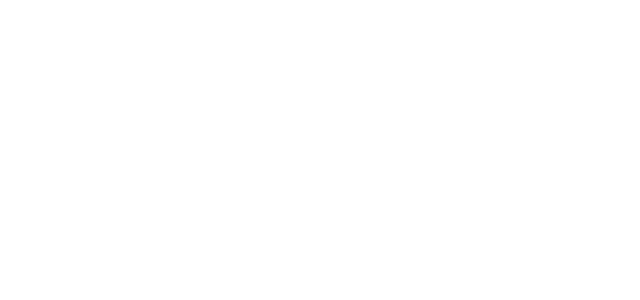
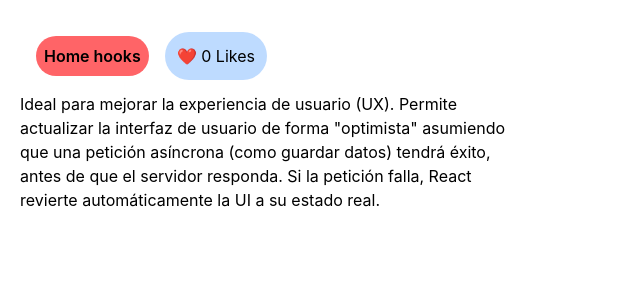
Before and after one commit to Jhosett/Prueba_React_Instalacion, a React app in the folder frontend/: page /useOptimistic in a window 1280 px wide. Before the commit this address had no page. Shown: the top 300 px of the page, without its empty margins (0-640 px from the left). Built offline with nearby package versions, Linux system fonts and the light colour scheme; the HTML template or start-up script is replaced by a standard one.

Commit message:
hechos los nuevos hooks de react 19

```diff
--- a/frontend/src/App.jsx
+++ b/frontend/src/App.jsx
@@ -16,6 +16,11 @@ import HookUseEffect from './playground/HookUseEffect'
 import HookUseLayoutEffect from './playground/HookUseLayoutEffect'
 import HookUseInsertionEffect from './playground/HookUseInsertionEffect'
 import HookUseReducer from './playground/HookUseReducer'
+import HookUse from './playground/HookUse'
+import HookUseOptimistic from './playground/HookUseOptimistic'
+import HookUseFormStatus from './playground/HookUseFormStatus'
+import HookUseActionState from './playground/HookUseActionState'
+
 
 function App() {
   return (
@@ -35,6 +40,10 @@ function App() {
         <Route path='/useLayoutEffect' element={<HookUseLayoutEffect/>}></Route>
         <Route path='/useInsertionEffect' element={<HookUseInsertionEffect/>}></Route>
         <Route path='/useReducer' element={<HookUseReducer/>}></Route>
+        <Route path='/use' element={<HookUse/>}></Route>
+        <Route path='/useOptimistic' element={<HookUseOptimistic/>}></Route>
+        <Route path='/useFormStatus' element={<HookUseFormStatus/>}></Route>
+        <Route path='/useActionState' element={<HookUseActionState/>}></Route>
       </Routes>
     </BrowserRouter>
   )
--- a/frontend/src/components/HookTable.jsx
+++ b/frontend/src/components/HookTable.jsx
@@ -76,6 +76,30 @@ export default function HookTable() {
       ruta: "/useInsertionEffect",
       descripcion: "Permite insertar estilos en el DOM antes del cálculo del layout.",
       categoria: "Efectos"
+    },
+    {
+      hook: "Use",
+      ruta: "/use",
+      descripcion: "permite leer el valor de un recurso (como una Promesa o un Contexto) directamente durante el renderizado.",
+      categoria: "Nuevos React 19"
+    },
+    {
+      hook: "UseOptimistic",
+      ruta: "/useOptimistic",
+      descripcion: "Es un Hook de React que te permite actualizar la interfaz de usuario / UI de manera optimista.",
+      categoria: "Nuevos React 19"
+    },
+    {
+      hook: "UseFormStatus",
+      ruta: "/useFormStatus",
+      descripcion: "Es un Hook que brinda información de estado del último formulario enviado.",
+      categoria: "Nuevos React 19"
+    },
+    {
+      hook: "UseActionState",
+      ruta: "/useActionState",
+      descripcion: "Es un Hook que permite actualizar el estado en función del resultado de una acción de formulario.",
+      categoria: "Nuevos React 19"
     }
   ];
 
--- /dev/null
+++ b/frontend/src/playground/HookUse.jsx
@@ -0,0 +1,40 @@
+import { use, Suspense } from 'react'
+import { useNavigate } from 'react-router-dom'
+
+// simulamos la respuesta desde una API
+const fetchMessage = () => new Promise(resolve => setTimeout(() => resolve("¡Hola desde el servidor!"), 2000));
+
+function MessageComponent({ messagePromise }) {
+  // 'use' pausa el renderizado hasta que la promesa se resuelva
+  const message = use(messagePromise);
+  return <p>{message}</p>;
+}
+
+export default function App() {
+  const promise = fetchMessage();
+  const navigate = useNavigate()
+
+  const handleReturn = () => [
+    navigate(-1)
+  ]
+  return (
+    <>
+    <div className='p-4'>
+        <button onClick={handleReturn} className='p-2 bg-red-400 rounded-3xl m-4 font-semibold'>
+            <p>Home hooks</p>
+        </button>
+        <Suspense fallback={<p>Cargando mensaje...</p>}>
+            <MessageComponent messagePromise={promise} />
+        </Suspense>
+
+        <h1 className='w-[50%] mt-2'>A diferencia de los hooks tradicionales,
+            Use permite leer el valor de un recurso (como una Promesa o un Contexto)
+            directamente durante el renderizado. Lo más revolucionario es que se puede llamar
+            condicionalmente (dentro de un if o un bucle). Si se pasa una Promesa que aún no se ha resuelto,
+            el componente se "suspenderá" y mostrará el fallback del Suspense más cercano.</h1>
+    </div>
+
+    </>
+
+  );
+}
--- /dev/null
+++ b/frontend/src/playground/HookUseActionState.jsx
@@ -0,0 +1,40 @@
+import { useActionState } from 'react'
+import { useNavigate } from 'react-router-dom'
+
+// Acción simulada (podría ser un Server Action)
+async function registerUser(previousState, formData) {
+  const name = formData.get('name');
+  if (name.length < 3) {
+    return { error: 'El nombre debe tener al menos 3 letras.' };
+  }
+  return { success: `¡Usuario ${name} registrado con éxito!` };
+}
+
+export default function RegisterForm() {
+  // Retorna el estado actual, la acción para el form, y si está pendiente (React 19)
+  const [state, formAction, isPending] = useActionState(registerUser, null);
+  const navigate = useNavigate()
+
+  const handleReturn = () => [
+    navigate(-1)
+  ]
+
+  return (
+    <>
+        <button onClick={handleReturn} className='p-2 bg-red-400 rounded-3xl m-4 font-semibold'>
+          <p>Home hooks</p>
+        </button>
+      <form action={formAction}>
+        <input type="text" name="name" placeholder="Tu nombre" className='border-2 m-2' />
+        <button type="submit" disabled={isPending} className='p-2 bg-slate-200 m-2 rounded-3xl'>Registrar</button>
+
+        {/* Mostramos el resultado de la acción */}
+        {state?.error && <p className='text-red-600 ml-2'>{state.error}</p>}
+        {state?.success && <p className='text-green-600 ml-2'>{state.success}</p>}
+    </form>
+    <p className='w-[30%] p-3'>Permite actualizar el estado basado en el resultado de una acción de formulario (Form Action). Toma una función de acción y un estado inicial,
+      y devuelve el estado actual (ej. mensajes de error o éxito del servidor) y una nueva función que se debe pasar al atributo action del formulario.</p>
+    </>
+
+  );
+}
--- /dev/null
+++ b/frontend/src/playground/HookUseFormStatus.jsx
@@ -0,0 +1,43 @@
+import { useFormStatus } from 'react-dom';
+import { useNavigate } from 'react-router-dom'
+
+
+function SubmitButton() {
+  // Lee el estado del formulario padre
+  const { pending } = useFormStatus();
+
+  return (
+    <button type="submit" disabled={pending} className='bg-amber-200 p-2 rounded-3xl cursor-pointer'>
+      {pending ? 'Guardando...' : 'Guardar Datos'}
+    </button>
+  );
+}
+
+export default function MyForm() {
+  const action = async () => {
+    await new Promise(resolve => setTimeout(resolve, 2000)); // Simula envío
+  };
+
+  const navigate = useNavigate()
+
+  const handleReturn = () => [
+    navigate(-1)
+  ]
+
+  return (
+    <>
+        <button onClick={handleReturn} className='p-2 bg-red-400 rounded-3xl m-4 font-semibold'>
+          <p>Home hooks</p>
+        </button>
+      <form action={action}>
+        <input type="text" name="username" placeholder="Tu nombre" className='border-2 mx-2'/>
+        {/* El botón debe ser un componente separado para usar useFormStatus */}
+        <SubmitButton />
+      </form>
+      <p className='w-[30%] p-2'>Este hook da información sobre el estado del envío del formulario padre más cercano. Es perfecto para saber si un
+        formulario está en proceso de envío (pending) sin tener que crear estados isLoading manuales ni pasar props.
+        Nota: Debe usarse dentro de un componente hijo del form, no en el componente que declara el formulario.</p>
+    </>
+
+  );
+}
--- /dev/null
+++ b/frontend/src/playground/HookUseOptimistic.jsx
@@ -0,0 +1,50 @@
+import { useState, useOptimistic, startTransition } from 'react';
+import { useNavigate } from 'react-router-dom'
+
+
+// 1. Solución al NaN: Añadimos '= 0' como valor por defecto
+export default function LikeButton({ initialLikes = 0 }) {
+  const [likes, setLikes] = useState(initialLikes);
+
+  const [optimisticLikes, addOptimisticLike] = useOptimistic(
+    likes,
+    (currentLikes, newAmount) => currentLikes + newAmount
+  );
+
+  const navigate = useNavigate()
+
+  const handleReturn = () => [
+    navigate(-1)
+  ]
+
+  const handleLike = async () => {
+    // 2. Solución al error de consola: Envolvemos en startTransition
+    startTransition(() => {
+      addOptimisticLike(1);
+    });
+
+    // Simulamos la llamada al servidor (espera 1 segundo)
+    await new Promise(resolve => setTimeout(resolve, 1000));
+
+    // Actualizamos el estado real
+    setLikes((prevLikes) => prevLikes + 1);
+  };
+
+  return (
+    <>
+    <div className='p-5'>
+      <button onClick={handleReturn} className='p-2 bg-red-400 rounded-3xl m-4 font-semibold'>
+          <p>Home hooks</p>
+      </button>
+      <button onClick={handleLike} className='bg-blue-200 p-3 rounded-3xl'>
+      ❤️ {optimisticLikes} Likes
+      </button>
+      <p className='w-[40%]'>Ideal para mejorar la experiencia de usuario (UX). Permite actualizar la interfaz de usuario de forma "optimista"
+        asumiendo que una petición asíncrona (como guardar datos) tendrá éxito, antes de que el servidor responda.
+        Si la petición falla, React revierte automáticamente la UI a su estado real.</p>
+    </div>
+
+    </>
+
+  );
+}
```
